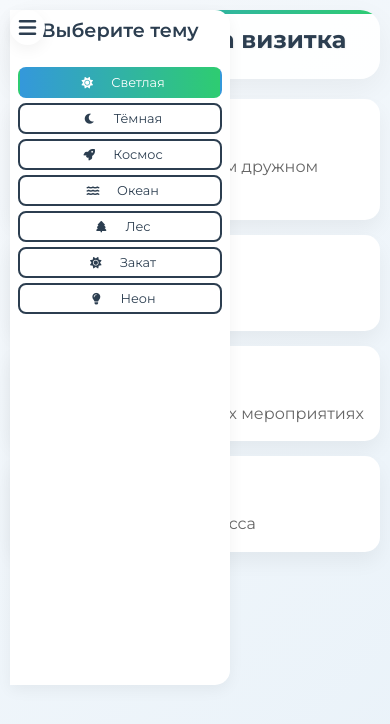
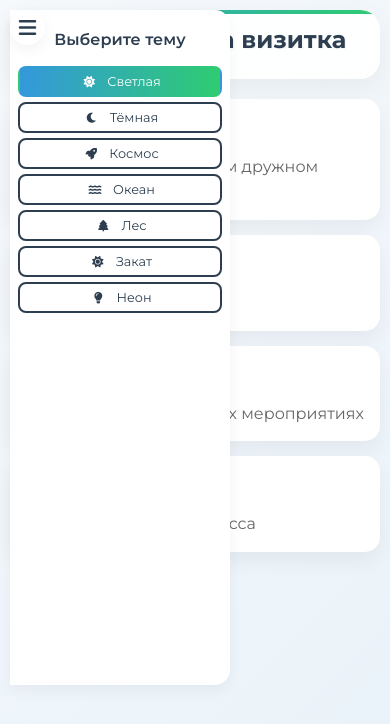
Before and after one commit to KDPATRIK/9k, a plain HTML site: page index.html in a window 390 px wide. Drawn offline with Linux system fonts and the light colour scheme.

Commit message:
Update index.html

```diff
--- a/index.html
+++ b/index.html
@@ -196,6 +196,7 @@
             color: var(--text-primary);
             margin-bottom: 20px;
             text-align: center;
+            padding-top: 20px;
         }
 
         .theme-button {
@@ -211,12 +212,38 @@
             align-items: center;
             gap: 12px;
             width: 100%;
+            position: relative;
+            overflow: hidden;
+        }
+
+        .theme-button::before {
+            content: '';
+            position: absolute;
+            top: 0;
+            left: 0;
+            width: 100%;
+            height: 100%;
+            background: var(--accent-gradient);
+            opacity: 0;
+            transition: opacity 0.3s ease;
+            z-index: 0;
+        }
+
+        .theme-button:hover::before {
+            opacity: 0.1;
         }
 
         .theme-button i {
             width: 24px;
             text-align: center;
             font-size: 1.2em;
+            position: relative;
+            z-index: 1;
+        }
+
+        .theme-button span {
+            position: relative;
+            z-index: 1;
         }
 
         .theme-button:hover {
@@ -230,6 +257,10 @@
             color: white;
         }
 
+        .theme-button.active::before {
+            opacity: 0;
+        }
+
         /* Адаптивные стили для меню */
         @media (max-width: 768px) {
             .menu-button {
@@ -241,11 +272,22 @@
 
             .theme-selector {
                 width: 250px;
+                padding: 15px;
+            }
+
+            .theme-selector::before {
+                font-size: 1.1em;
+                margin-bottom: 15px;
+                padding-top: 15px;
             }
 
             .theme-button {
                 padding: 10px 15px;
                 font-size: 0.9em;
+            }
+
+            .theme-button i {
+                font-size: 1.1em;
             }
         }
 
@@ -259,13 +301,78 @@
 
             .theme-selector {
                 width: 220px;
-                padding: 15px;
+                padding: 12px;
+            }
+
+            .theme-selector::before {
+                font-size: 1em;
+                margin-bottom: 12px;
+                padding-top: 12px;
             }
 
             .theme-button {
                 padding: 8px 12px;
                 font-size: 0.85em;
+                gap: 8px;
             }
+
+            .theme-button i {
+                font-size: 1em;
+                width: 20px;
+            }
+        }
+
+        /* Улучшения для очень маленьких экранов */
+        @media (max-width: 360px) {
+            .theme-selector {
+                width: 200px;
+                padding: 10px;
+            }
+
+            .theme-button {
+                padding: 6px 10px;
+                font-size: 0.8em;
+            }
+        }
+
+        /* Улучшения для ландшафтной ориентации на мобильных */
+        @media (max-height: 500px) and (orientation: landscape) {
+            .theme-selector {
+                padding-top: 60px;
+            }
+
+            .theme-selector::before {
+                position: absolute;
+                top: 10px;
+                left: 0;
+                right: 0;
+                padding: 0;
+                margin: 0;
+            }
+
+            .theme-button {
+                padding: 6px 10px;
+            }
+        }
+
+        /* Добавляем затемнение фона при открытом меню */
+        .theme-selector::after {
+            content: '';
+            position: fixed;
+            top: 0;
+            left: 0;
+            width: 100vw;
+            height: 100vh;
+            background: rgba(0, 0, 0, 0.5);
+            opacity: 0;
+            visibility: hidden;
+            transition: all 0.3s ease;
+            z-index: -1;
+        }
+
+        .theme-selector.active::after {
+            opacity: 1;
+            visibility: visible;
         }
 
         * {
@@ -655,41 +762,6 @@
             }
         }
 
-        /* Улучшения для очень маленьких экранов */
-        @media (max-width: 360px) {
-            .gallery-grid {
-                grid-template-columns: 1fr;
-            }
-
-            .student-photo {
-                width: 150px;
-                height: 150px;
-            }
-
-            .theme-selector {
-                left: 5px;
-                right: 5px;
-                width: auto;
-            }
-        }
-
-        /* Улучшения для ландшафтной ориентации на мобильных */
-        @media (max-height: 500px) and (orientation: landscape) {
-            .theme-selector {
-                flex-direction: row;
-                flex-wrap: wrap;
-                max-height: none;
-            }
-
-            .theme-button {
-                width: auto;
-            }
-
-            .gallery-grid {
-                grid-template-columns: repeat(4, 1fr);
-            }
-        }
-
         /* Стили для модальной галереи */
         .gallery-modal {
             display: none;
@@ -874,25 +946,32 @@
     </button>
     <div class="theme-selector">
         <button class="theme-button" onclick="changeTheme('light')" data-theme="light">
-            <i class="fas fa-sun"></i> Светлая
+            <i class="fas fa-sun"></i>
+            <span>Светлая</span>
         </button>
         <button class="theme-button" onclick="changeTheme('dark')" data-theme="dark">
-            <i class="fas fa-moon"></i> Тёмная
+            <i class="fas fa-moon"></i>
+            <span>Тёмная</span>
         </button>
         <button class="theme-button" onclick="changeTheme('space')" data-theme="space">
-            <i class="fas fa-rocket"></i> Космос
+            <i class="fas fa-rocket"></i>
+            <span>Космос</span>
         </button>
         <button class="theme-button" onclick="changeTheme('ocean')" data-theme="ocean">
-            <i class="fas fa-water"></i> Океан
+            <i class="fas fa-water"></i>
+            <span>Океан</span>
         </button>
         <button class="theme-button" onclick="changeTheme('forest')" data-theme="forest">
-            <i class="fas fa-tree"></i> Лес
+            <i class="fas fa-tree"></i>
+            <span>Лес</span>
         </button>
         <button class="theme-button" onclick="changeTheme('sunset')" data-theme="sunset">
-            <i class="fas fa-sun"></i> Закат
+            <i class="fas fa-sun"></i>
+            <span>Закат</span>
         </button>
         <button class="theme-button" onclick="changeTheme('neon')" data-theme="neon">
-            <i class="fas fa-lightbulb"></i> Неон
+            <i class="fas fa-lightbulb"></i>
+            <span>Неон</span>
         </button>
     </div>
     <div class="container">
```
